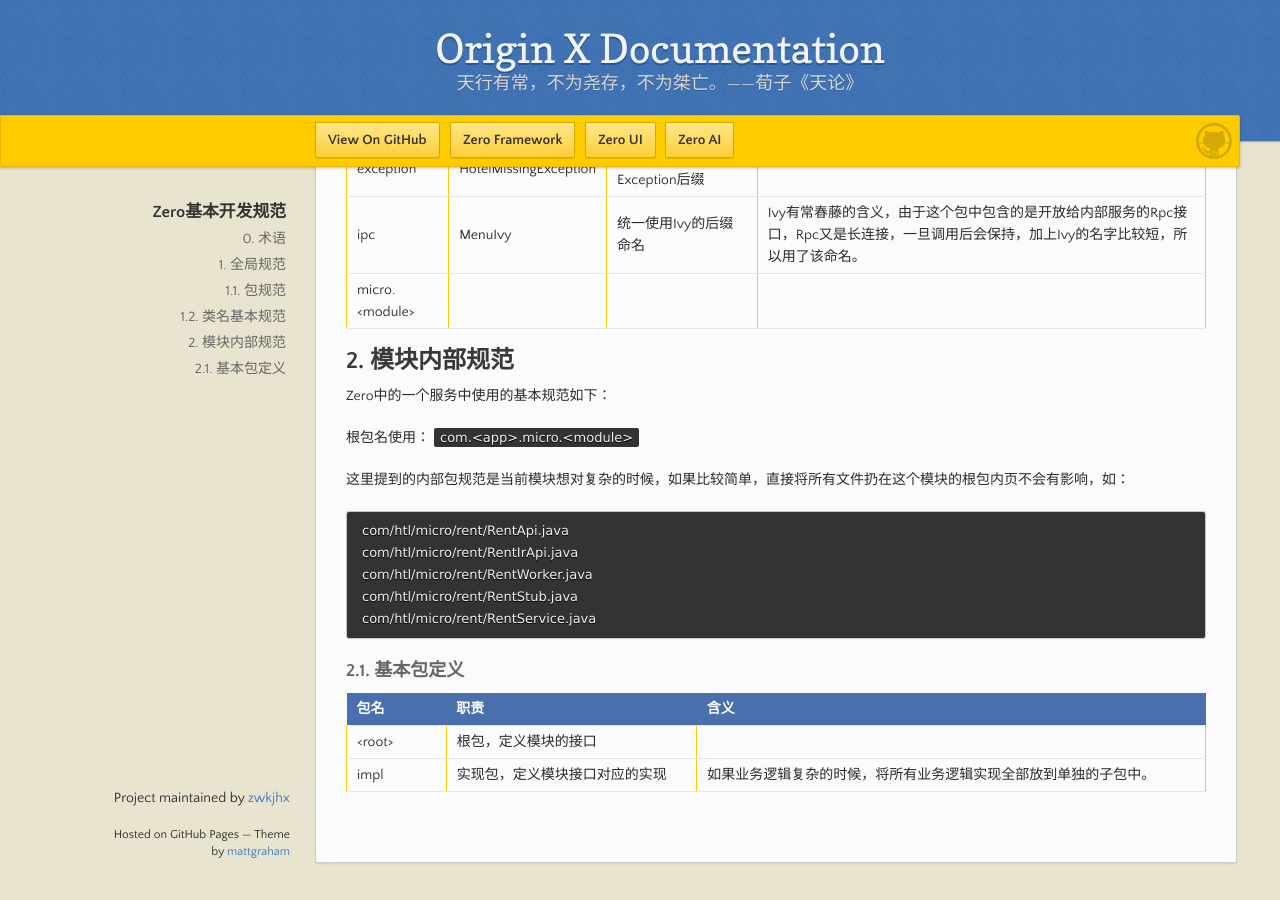
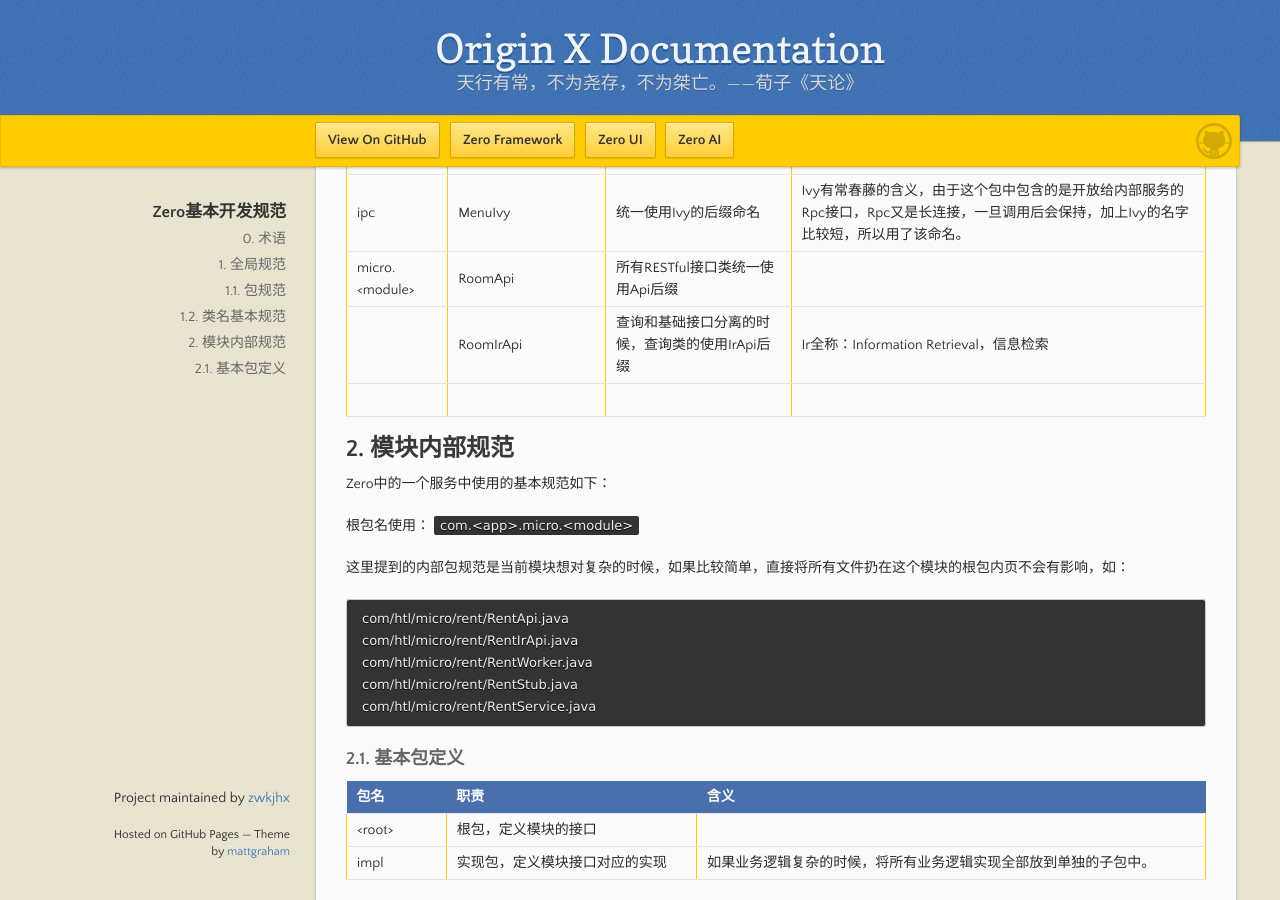
Before and after one commit to zwkjhx/ox-doc, a Jekyll site: the page built from specification/1-zerogui-fan/spc-001-zeroji-ben-kai-fa-gui-fan.md, in a window 1280 px wide and 900 px high, scrolled down 1045 px. Built offline with Jekyll 4.4.1, drawn with Linux system fonts in a browser that asks for light colours; our own code applies the rules of GitHub Pages for plain Markdown files.

Commit message:
Updates specification/1-zerogui-fan/spc-001-zeroji-ben-kai-fa-gui-fan.md
Auto commit by GitBook Editor

```diff
--- a/specification/1-zerogui-fan/spc-001-zeroji-ben-kai-fa-gui-fan.md
+++ b/specification/1-zerogui-fan/spc-001-zeroji-ben-kai-fa-gui-fan.md
@@ -34,7 +34,9 @@
 | epic | OrderAider | 使用Aider后缀 | aider的含义在英文翻译中有：辅助、后援的意思，实际上是业务逻辑层的辅助工具类。 |
 | exception | HotelMissingException | 所有异常类直接使用Exception后缀 |  |
 | ipc | MenuIvy | 统一使用Ivy的后缀命名 | Ivy有常春藤的含义，由于这个包中包含的是开放给内部服务的Rpc接口，Rpc又是长连接，一旦调用后会保持，加上Ivy的名字比较短，所以用了该命名。 |
-| micro.&lt;module&gt; |  |  |  |
+| micro.&lt;module&gt; | RoomApi | 所有RESTful接口类统一使用Api后缀 |  |
+|  | RoomIrApi | 查询和基础接口分离的时候，查询类的使用IrApi后缀 | Ir全称：Information Retrieval，信息检索 |
+|  |  |  |  |
 
 ## 2. 模块内部规范
 
```
